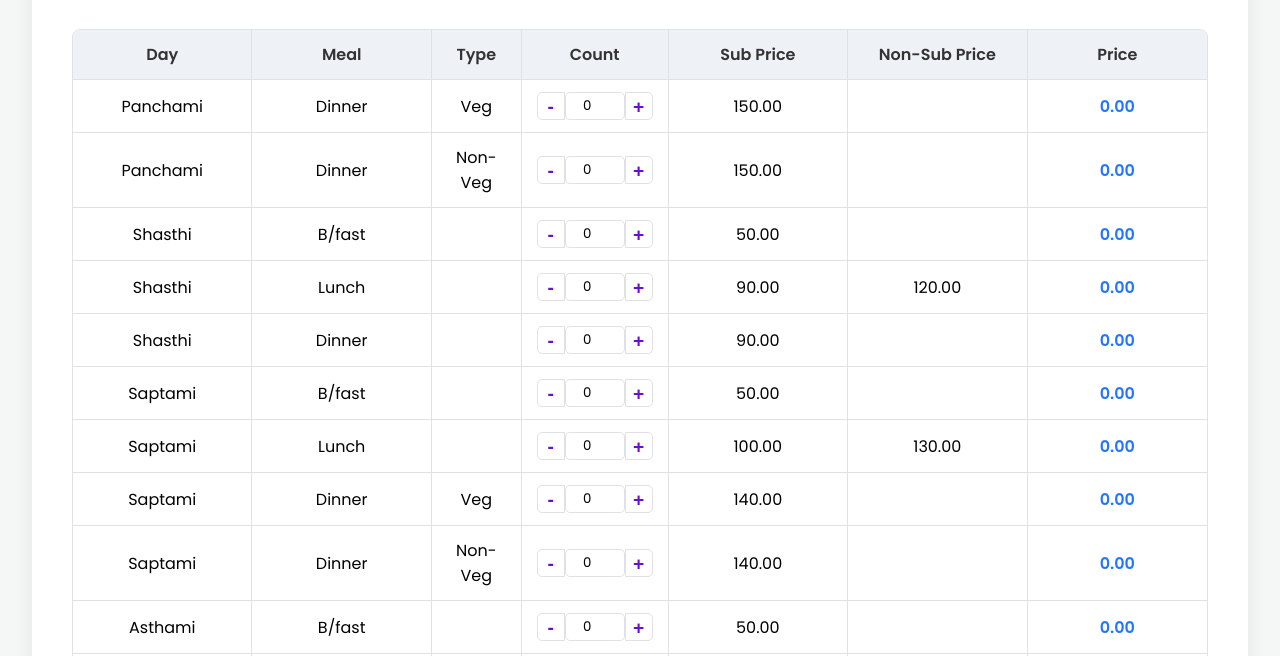
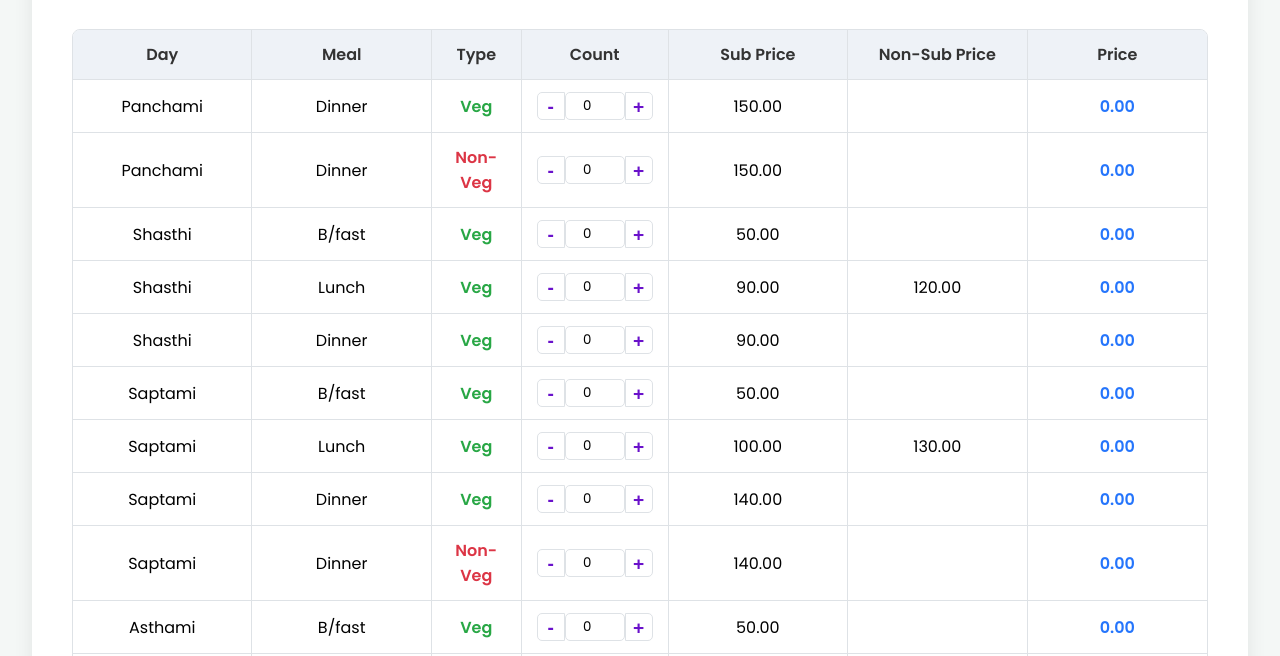
Before and after one commit to itsjustasemicolon/Puja-Coupon-Calculator, a plain HTML site: page index.html in a window 1280 px wide. Shown: the part 144-800 px from the top of the page. Drawn offline with Linux system fonts and the light colour scheme.

Commit message:
Added colour for veg and non veg

```diff
--- a/script.js
+++ b/script.js
@@ -8,17 +8,17 @@ document.addEventListener('DOMContentLoaded', () => {
     const mealData = [
         { day: 'Panchami', meal: 'Dinner', type: 'VG', sub: 150.00, nonSub: null, id: 'p_d_vg' },
         { day: 'Panchami', meal: 'Dinner', type: 'NV', sub: 150.00, nonSub: null, id: 'p_d_nv' },
-        { day: 'Shasthi', meal: 'B/fast', type: '', sub: 50.00, nonSub: null, id: 'sh_b' },
-        { day: 'Shasthi', meal: 'Lunch', type: '', sub: 90.00, nonSub: 120.00, id: 'sh_l' },
-        { day: 'Shasthi', meal: 'Dinner', type: '', sub: 90.00, nonSub: null, id: 'sh_d' },
-        { day: 'Saptami', meal: 'B/fast', type: '', sub: 50.00, nonSub: null, id: 'sa_b' },
-        { day: 'Saptami', meal: 'Lunch', type: '', sub: 100.00, nonSub: 130.00, id: 'sa_l' },
+        { day: 'Shasthi', meal: 'B/fast', type: 'VG', sub: 50.00, nonSub: null, id: 'sh_b' },
+        { day: 'Shasthi', meal: 'Lunch', type: 'VG', sub: 90.00, nonSub: 120.00, id: 'sh_l' },
+        { day: 'Shasthi', meal: 'Dinner', type: 'VG', sub: 90.00, nonSub: null, id: 'sh_d' },
+        { day: 'Saptami', meal: 'B/fast', type: 'VG', sub: 50.00, nonSub: null, id: 'sa_b' },
+        { day: 'Saptami', meal: 'Lunch', type: 'VG', sub: 100.00, nonSub: 130.00, id: 'sa_l' },
         { day: 'Saptami', meal: 'Dinner', type: 'VG', sub: 140.00, nonSub: null, id: 'sa_d_vg' },
         { day: 'Saptami', meal: 'Dinner', type: 'NV', sub: 140.00, nonSub: null, id: 'sa_d_nv' },
-        { day: 'Asthami', meal: 'B/fast', type: '', sub: 50.00, nonSub: null, id: 'as_b' },
-        { day: 'Asthami', meal: 'Lunch', type: '', sub: 130.00, nonSub: 180.00, id: 'as_l' },
-        { day: 'Asthami', meal: 'Dinner', type: '', sub: 80.00, nonSub: null, id: 'as_d' },
-        { day: 'Nabami', meal: 'B/fast', type: '', sub: 50.00, nonSub: null, id: 'na_b' },
+        { day: 'Asthami', meal: 'B/fast', type: 'VG', sub: 50.00, nonSub: null, id: 'as_b' },
+        { day: 'Asthami', meal: 'Lunch', type: 'VG', sub: 130.00, nonSub: 180.00, id: 'as_l' },
+        { day: 'Asthami', meal: 'Dinner', type: 'VG', sub: 80.00, nonSub: null, id: 'as_d' },
+        { day: 'Nabami', meal: 'B/fast', type: 'VG', sub: 50.00, nonSub: null, id: 'na_b' },
         { day: 'Nabami', meal: 'Lunch', type: 'VG', sub: 190.00, nonSub: 250.00, id: 'na_l_vg' },
         { day: 'Nabami', meal: 'Lunch', type: 'NV', sub: 210.00, nonSub: 280.00, id: 'na_l_nv' },
         { day: 'Nabami', meal: 'Dinner', type: 'VG', sub: 140.00, nonSub: null, id: 'na_d_vg' },
@@ -36,7 +36,7 @@ document.addEventListener('DOMContentLoaded', () => {
         row.innerHTML = `
             <div data-label="Day">${item.day}</div>
             <div data-label="Meal">${item.meal}</div>
-            <div data-label="Type">${item.type === 'VG' ? 'Veg' : item.type === 'NV' ? 'Non-Veg' : ''}</div>
+            <div data-label="Type" class="${item.type === 'VG' ? 'veg-text' : item.type === 'NV' ? 'non-veg-text' : ''}">${item.type === 'VG' ? 'Veg' : item.type === 'NV' ? 'Non-Veg' : ''}</div>
             <div data-label="Count" class="input-stepper">
                 <button class="stepper-btn minus-btn" data-id="${item.id}">-</button>
                 <input type="number" id="${item.id}" min="0" value="0" class="count-input" readonly>
@@ -220,7 +220,7 @@ document.addEventListener('DOMContentLoaded', () => {
                 if (nvItem && nvItem.count > 0) {
                     tableHtml += `
                         <tr>
-                            <td>${nvItem.day} ${nvItem.meal} ${nvItem.type === 'NV' ? 'Non-Veg' : nvItem.type === 'VG' ? 'Veg' : ''}</td>
+                            <td>${nvItem.day} ${nvItem.meal} <span class="non-veg-text">${nvItem.type === 'NV' ? 'Non-Veg' : ''}</span></td>
                             <td>${subsidizedNv > 0 ? `${subsidizedNv} @ ₹${nvItem.sub.toFixed(2)}` : ''}</td>
                             <td>${nonSubsidizedNv > 0 ? `${nonSubsidizedNv} @ ₹${(nvItem.nonSub || nvItem.sub).toFixed(2)}` : ''}</td>
                         </tr>
@@ -229,7 +229,7 @@ document.addEventListener('DOMContentLoaded', () => {
                 if (vgItem && vgItem.count > 0) {
                     tableHtml += `
                         <tr>
-                            <td>${vgItem.day} ${vgItem.meal} ${vgItem.type === 'NV' ? 'Non-Veg' : vgItem.type === 'VG' ? 'Veg' : ''}</td>
+                            <td>${vgItem.day} ${vgItem.meal} <span class="veg-text">${vgItem.type === 'VG' ? 'Veg' : ''}</span></td>
                             <td>${subsidizedVg > 0 ? `${subsidizedVg} @ ₹${vgItem.sub.toFixed(2)}` : ''}</td>
                             <td>${nonSubsidizedVg > 0 ? `${nonSubsidizedVg} @ ₹${(vgItem.nonSub || vgItem.sub).toFixed(2)}` : ''}</td>
                         </tr>
--- a/style.css
+++ b/style.css
@@ -271,6 +271,16 @@ h1 {
     text-decoration: underline;
 }
 
+.veg-text {
+    color: #28a745; /* Green */
+    font-weight: 600;
+}
+
+.non-veg-text {
+    color: #dc3545; /* Red */
+    font-weight: 600;
+}
+
 .flash {
     animation: flash-animation 0.5s ease-out;
 }
```
